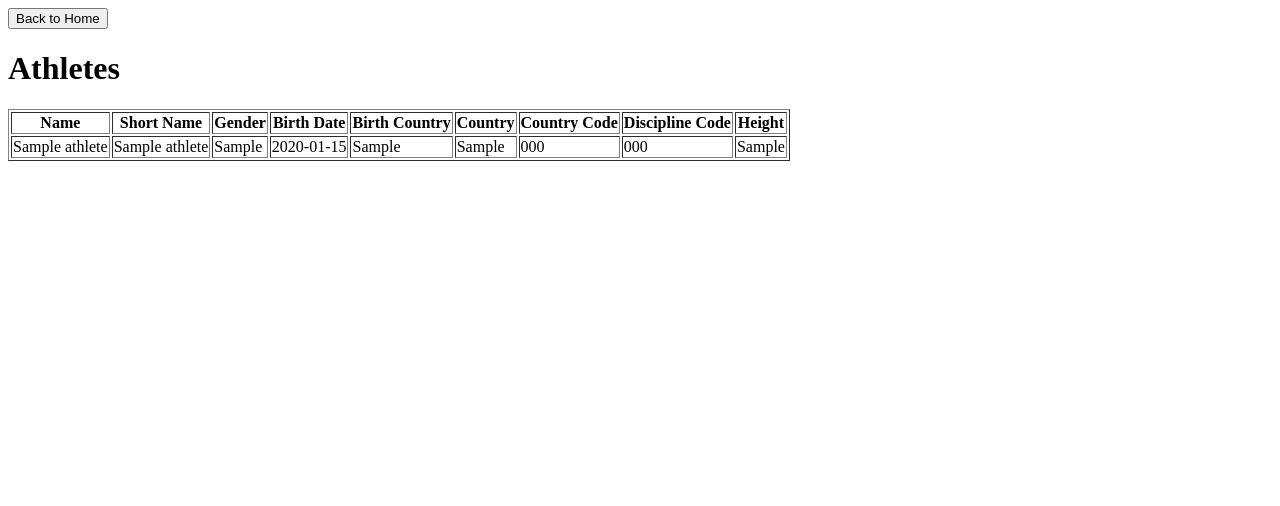
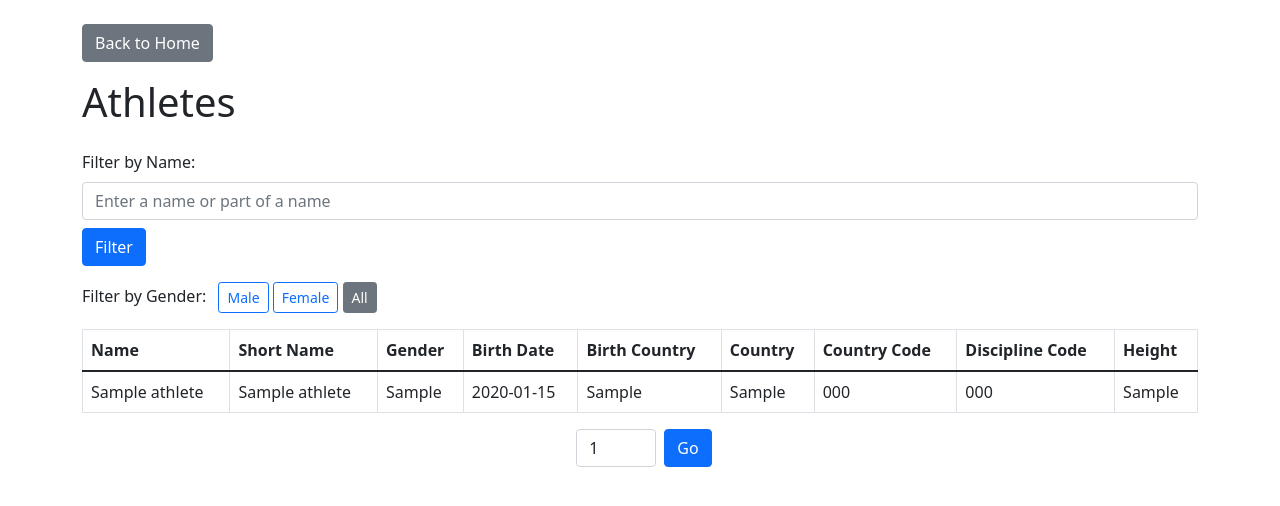
Before and after one commit to itu-itis22-kombak22/datalimpics, a Flask app: page /athletes in a window 1280 px wide. Shown: the top 506 px of the page. Run offline with Flask 3, Linux system fonts and the light colour scheme; tables that the repository leaves empty hold one stand-in row (values such as "Sample post").

Commit message:
athletes table updated can now filter by name and gender also it looks better

```diff
--- a/site-flask/app.py
+++ b/site-flask/app.py
@@ -3,6 +3,8 @@ from insert_datas import insert_db_datas
 from flask import Flask, render_template
 import sqlite3
 app = Flask(__name__)
+from flask import Flask, render_template, request
+import sqlite3
 
 # Initialize the database and insert data
 init_sqlite_db()
@@ -77,9 +79,18 @@ def countriesPage():
 
 @app.route("/athletes")
 def athletesPage():
-    """Renders a page displaying athletes with their country and discipline details."""
+    """Renders a paginated and filtered page displaying athletes."""
     conn = get_db_connection()
-    athletes = conn.execute("""
+
+    # Get query parameters
+    page = request.args.get('page', 1, type=int)
+    per_page = 10  # Number of athletes per page
+    offset = (page - 1) * per_page
+    filter_name = request.args.get('filter', '').strip()  # Get name filter, trim whitespace
+    gender = request.args.get('gender', '').strip()  # Get gender filter
+
+    # Base query
+    base_query = """
         SELECT
             a.name,
             a.short_name,
@@ -91,11 +102,49 @@ def athletesPage():
             a.discipline_code,
             a.height_mft
         FROM athletes a
-        LEFT JOIN countries c ON a.country_code = c.country_code
-        LEFT JOIN disciplines d ON a.discipline_id = d.discipline_id
-    """).fetchall()
+    """
+    filters = []
+    params = []
+
+    #filter
+    if filter_name:
+        filters.append("a.name LIKE ?")
+        params.append(f"%{filter_name}%")
+    if gender:
+        filters.append("a.gender = ?")
+        params.append(gender)
+
+    #filters into query
+    if filters:
+        base_query += " WHERE " + " AND ".join(filters)
+
+    #pagination from my old work code
+    paginated_query = base_query + "LIMIT ? OFFSET?"
+    params.extend([per_page, offset])
+
+    # Fetch athletes data
+    athletes = conn.execute(paginated_query, params).fetchall()
+
+    # Count total athletes for pagination
+    count_query="SELECT COUNT(*) FROM athletes a"
+    if filters:
+        count_query += "WHERE" +"AND".join(filters)
+    total_athletes = conn.execute(count_query, params[:-2]).fetchone()[0]
+
     conn.close()
-    return render_template('athletes.html', athletes=athletes)
+
+    # Calculate total pages
+    total_pages =(total_athletes + per_page- 1)//per_page
+
+    return render_template(
+        'athletes.html',
+        athletes=athletes,
+        current_page=page,
+        total_pages=total_pages,
+        current_filter=filter_name,
+        current_gender=gender
+    )
+
 
 @app.route("/coaches")
 def coachesPage():
--- a/site-flask/templates/athletes.html
+++ b/site-flask/templates/athletes.html
@@ -4,12 +4,31 @@
     <meta charset="UTF-8">
     <meta name="viewport" content="width=device-width, initial-scale=1.0">
     <title>Athletes</title>
+    <link href="https://cdn.jsdelivr.net/npm/bootstrap@5.1.3/dist/css/bootstrap.min.css" rel="stylesheet">
 </head>
 <body>
-    <button onclick="location.href='{{ url_for('indexPage') }}'">Back to Home</button>
-    <h1>Athletes</h1>
-    <table border="1">
-        <thead>
+    <div class="container mt-4">
+        <button class="btn btn-secondary mb-3" onclick="location.href='{{ url_for('indexPage') }}'">Back to Home</button>
+        <h1 class="mb-4">Athletes</h1>
+
+        <!--filter by Name-->
+        <form method="get" action="" class="mb-3">
+            <label for="name-filter" class="form-label">Filter by Name:</label>
+            <input type="text" id="name-filter" name="filter" class="form-control" placeholder="Enter a name or part of a name" value="{{ current_filter }}">
+            <input type="hidden" name="gender" value="{{ current_gender }}">
+            <button type="submit" class="btn btn-primary mt-2">Filter</button>
+        </form>
+
+        <!--filter gender -->
+        <div class="mb-3">
+            <span class="me-2">Filter by Gender:</span>
+            <a href="?gender=Male&filter={{ current_filter }}" class="btn btn-outline-primary btn-sm {% if current_gender == 'Male' %}active{% endif %}">Male</a>
+            <a href="?gender=Female&filter={{ current_filter }}" class="btn btn-outline-primary btn-sm {% if current_gender == 'Female' %}active{% endif %}">Female</a>
+            <a href="?filter={{ current_filter }}" class="btn btn-outline-secondary btn-sm {% if not current_gender %}active{% endif %}">All</a>
+        </div>
+
+        <table class="table table-bordered table-hover">
+            <thead class="thead-dark">
                 <tr>
                     <th>Name</th>
                     <th>Short Name</th>
@@ -38,5 +57,35 @@
                 {% endfor %}
             </tbody>
         </table>
+
+        <!--üpagination-->
+        <nav aria-label="Page navigation">
+            <ul class="pagination justify-content-center">
+                {% if current_page > 1 %}
+                <li class="page-item">
+                    <a class="page-link" href="?page={{ current_page - 1 }}&filter={{ current_filter }}&gender={{ current_gender }}">Previous</a>
+                </li>
+                {% endif %}
+
+                <!--page selector -->
+                <li class="page-item">
+                    <form method="get" action="" class="d-flex align-items-center">
+                        <input type="hidden" name="filter" value="{{ current_filter }}">
+                        <input type="hidden" name="gender" value="{{ current_gender }}">
+                        <input type="number" name="page" class="form-control mx-2" style="width: 80px;" min="1" max="{{ total_pages }}" value="{{ current_page }}">
+                        <button type="submit" class="btn btn-primary">Go</button>
+                    </form>
+                </li>
+
+                {% if current_page < total_pages %}
+                <li class="page-item">
+                    <a class="page-link" href="?page={{ current_page + 1 }}&filter={{ current_filter }}&gender={{ current_gender }}">Next</a>
+                </li>
+                {% endif %}
+            </ul>
+        </nav>
+    </div>
+
+    <script src="https://cdn.jsdelivr.net/npm/bootstrap@5.1.3/dist/js/bootstrap.bundle.min.js"></script>
 </body>
 </html>
```
Also changed, not shown: site-flask/database.db, tokyoolympics2020_athletes.sql. Lines whose indentation alone changed are shown as unchanged.
